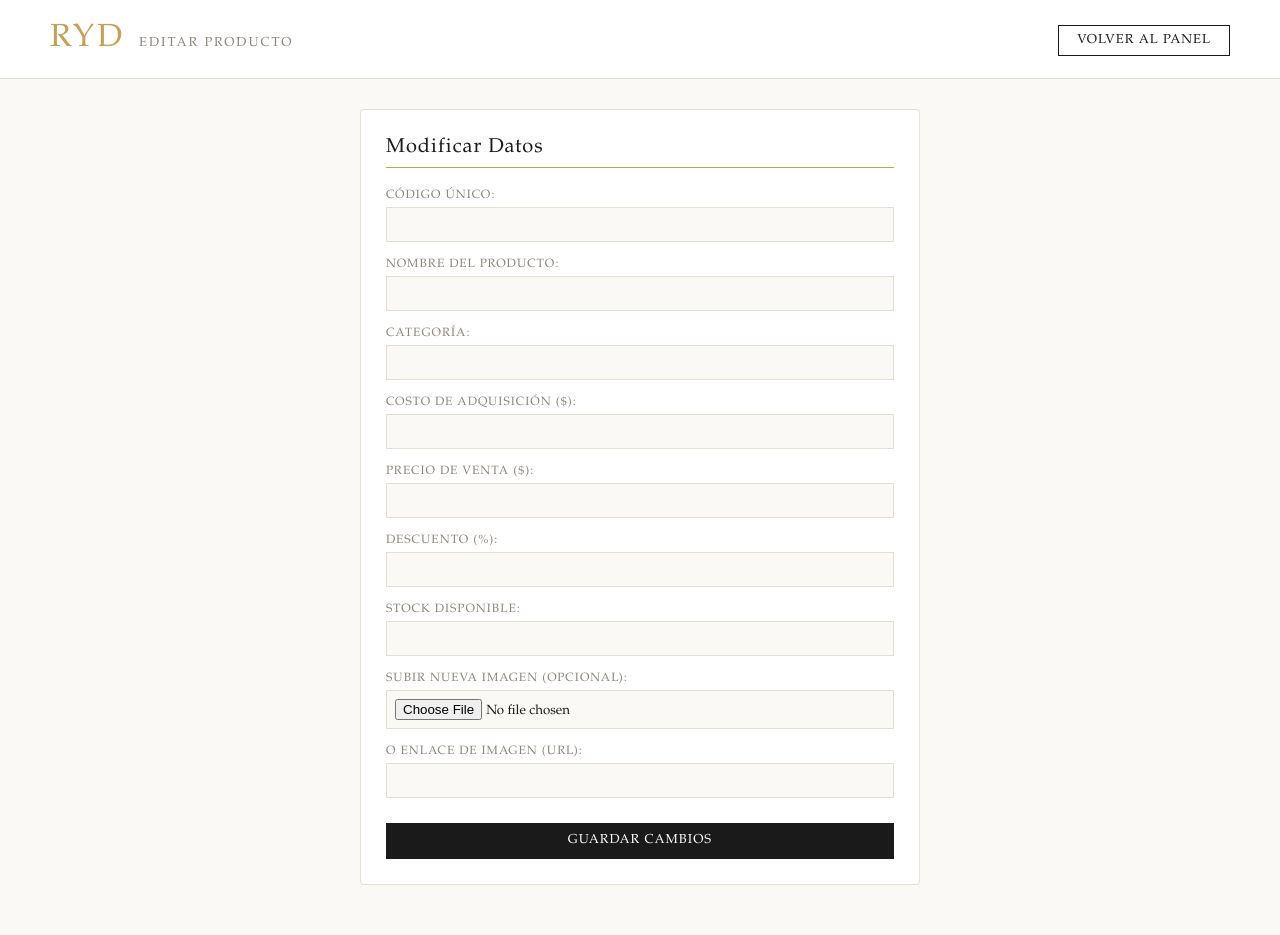
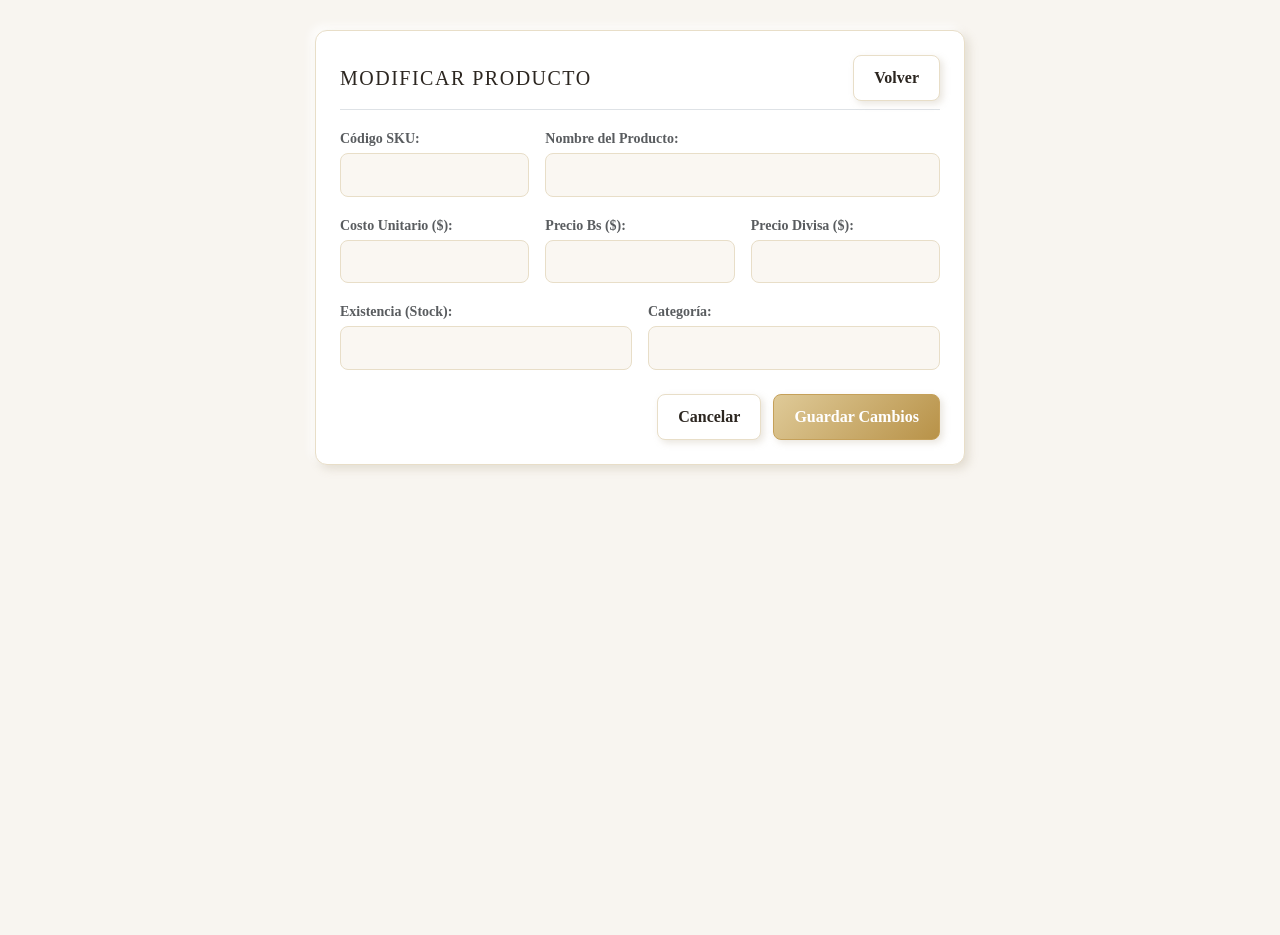
Before and after one commit to marialejandrav393-commits/ryd-tiendaoficial, a Flask app: template templates/editar.html in a window 1280 px wide. After the commit the page ends 471 px from the top, so only its background shows below. Run offline with Flask 3, Linux system fonts and the light colour scheme; the template is opened without the code that fills it, so the values that code supplies are empty.

Commit message:
Update editar.html

```diff
--- a/templates/editar.html
+++ b/templates/editar.html
@@ -2,199 +2,75 @@
 <html lang="es">
 <head>
     <meta charset="UTF-8">
-    <title>RyD - Editar Producto</title>
+    <meta name="viewport" content="width=device-width, initial-scale=1.0">
+    <title>RyD - Modificar Producto</title>
+    <link href="https://cdn.jsdelivr.net/npm/bootstrap@5.3.0/dist/css/bootstrap.min.css" rel="stylesheet">
     <style>
-        @font-face {
-            font-family: 'AppleGaramond-Light';
-            src: local('AppleGaramond-Light'), local('Apple Garamond Light'), local('Apple Garamond');
+        :root {
+            --ryd-gold: #C5A059;
+            --ryd-gold-dark: #9D7B38;
+            --ryd-bg: #F8F5F0;
+            --ryd-surface: #FFFFFF;
+            --ryd-beige-card: #F2ECE1;
+            --ryd-border: #E8DEC8;
+            --ryd-text: #2C2620;
+            --emboss-shadow: 4px 4px 10px rgba(180, 165, 140, 0.3), -4px -4px 10px rgba(255, 255, 255, 0.95);
+            --emboss-btn: 3px 3px 7px rgba(180, 165, 140, 0.28), -3px -3px 7px rgba(255, 255, 255, 0.9);
         }
-
-        * {
-            box-sizing: border-box;
-            font-family: 'AppleGaramond-Light', 'Apple Garamond', Garamond, serif;
-            margin: 0;
-            padding: 0;
-        }
-
-        body {
-            background-color: #FBF9F5;
-            color: #2C2C2C;
-            padding-bottom: 50px;
-        }
-
-        header {
-            background-color: #FFFFFF;
-            border-bottom: 1px solid #E5DFD3;
-            padding: 20px 50px;
-            display: flex;
-            justify-content: space-between;
-            align-items: center;
-            margin-bottom: 30px;
-        }
-
-        .logo {
-            font-size: 32px;
-            letter-spacing: 3px;
-            color: #C5A059;
-            text-transform: uppercase;
-        }
-
-        .subtitle {
-            font-size: 13px;
-            color: #8C857B;
-            letter-spacing: 2px;
-            text-transform: uppercase;
-            margin-left: 10px;
-        }
-
-        .store-link {
-            color: #1A1A1A;
-            border: 1px solid #1A1A1A;
-            text-decoration: none;
-            padding: 8px 18px;
-            font-size: 13px;
-            letter-spacing: 1px;
-            text-transform: uppercase;
-        }
-
-        .container {
-            max-width: 600px;
-            margin: 0 auto;
-            padding: 0 20px;
-        }
-
-        .card {
-            background: #FFFFFF;
-            border: 1px solid #E5DFD3;
-            border-radius: 4px;
-            padding: 25px;
-        }
-
-        h2 {
-            font-size: 20px;
-            font-weight: normal;
-            color: #1A1A1A;
-            border-bottom: 1px solid #C5A059;
-            padding-bottom: 8px;
-            margin-bottom: 20px;
-            letter-spacing: 1px;
-        }
-
-        .form-group {
-            margin-bottom: 15px;
-        }
-
-        label {
-            display: block;
-            font-size: 12px;
-            color: #8C857B;
-            margin-bottom: 5px;
-            text-transform: uppercase;
-            letter-spacing: 1px;
-        }
-
-        input {
-            width: 100%;
-            padding: 8px;
-            background: #FBF9F5;
-            border: 1px solid #E5DFD3;
-            color: #1A1A1A;
-        }
-
-        input:focus {
-            outline: none;
-            border-color: #C5A059;
-        }
-
-        .btn {
-            background: #1A1A1A;
-            color: #FFFFFF;
-            border: none;
-            padding: 10px 15px;
-            cursor: pointer;
-            width: 100%;
-            font-size: 13px;
-            letter-spacing: 1px;
-            text-transform: uppercase;
-            margin-top: 10px;
-        }
-
-        .btn:hover {
-            background: #333333;
-        }
-
-        .alert {
-            background: #E5DFD3;
-            color: #1A1A1A;
-            padding: 10px;
-            margin-bottom: 15px;
-            font-size: 13px;
-        }
+        body { background-color: var(--ryd-bg); color: var(--ryd-text); font-family: 'Cinzel', serif; padding: 30px 15px; }
+        .panel-luxury { background: var(--ryd-surface); border: 1px solid var(--ryd-border); border-radius: 12px; box-shadow: var(--emboss-shadow); padding: 24px; max-width: 650px; margin: 0 auto; }
+        .input-luxury { background: #FAF7F2; border: 1px solid var(--ryd-border); border-radius: 8px; color: var(--ryd-text); padding: 10px 14px; font-size: 0.9rem; }
+        .btn-3d { background: var(--ryd-surface); border: 1px solid var(--ryd-border); color: var(--ryd-text); font-weight: 700; padding: 10px 20px; border-radius: 8px; box-shadow: var(--emboss-btn); text-decoration: none; display: inline-block; }
+        .btn-3d-gold { background: linear-gradient(135deg, #DFCA98, #B89248); border: 1px solid #C5A059; color: #FFFFFF; }
     </style>
 </head>
 <body>
 
-    <header>
-        <div>
-            <span class="logo">RyD</span>
-            <span class="subtitle">Editar Producto</span>
+<div class="panel-luxury">
+    <div class="d-flex justify-content-between align-items-center mb-3 border-bottom pb-2">
+        <h5 style="margin: 0; letter-spacing: 1.5px; text-transform: uppercase;">Modificar Producto</h5>
+        <a href="/admin" class="btn-3d btn-sm">Volver</a>
     </div>
-        <div>
-            <a href="/admin" class="store-link">Volver al Panel</a>
+
+    <form method="POST">
+        <div class="row g-3">
+            <div class="col-md-4">
+                <label class="small text-muted fw-bold mb-1">Código SKU:</label>
+                <input type="text" name="codigo" class="form-control input-luxury fw-bold" value="{{ producto.codigo }}">
             </div>
-    </header>
+            <div class="col-md-8">
+                <label class="small text-muted fw-bold mb-1">Nombre del Producto:</label>
+                <input type="text" name="nombre" class="form-control input-luxury" value="{{ producto.nombre }}" required>
+            </div>
 
-    <div class="container">
-        {% with messages = get_flashed_messages() %}
-          {% if messages %}
-            {% for message in messages %}
-              <div class="alert">{{ message }}</div>
-            {% endfor %}
-          {% endif %}
-        {% endwith %}
+            <div class="col-md-4">
+                <label class="small text-muted fw-bold mb-1">Costo Unitario ($):</label>
+                <input type="number" step="0.01" name="costo" class="form-control input-luxury" value="{{ producto.costo }}">
+            </div>
+            <div class="col-md-4">
+                <label class="small text-muted fw-bold mb-1" style="color: #9D7B38;">Precio Bs ($):</label>
+                <input type="number" step="0.01" name="precio_bs" class="form-control input-luxury fw-bold" value="{{ producto.precio_bs }}">
+            </div>
+            <div class="col-md-4">
+                <label class="small text-muted fw-bold mb-1">Precio Divisa ($):</label>
+                <input type="number" step="0.01" name="precio" class="form-control input-luxury fw-bold" value="{{ producto.precio }}" required>
+            </div>
 
-        <div class="card">
-            <h2>Modificar Datos</h2>
-            <form action="/admin/editar/{{ producto['id'] }}" method="POST" enctype="multipart/form-data">
-                <div class="form-group">
-                    <label>Código Único:</label>
-                    <input type="text" name="codigo" value="{{ producto['codigo'] }}" required>
+            <div class="col-md-6">
+                <label class="small text-muted fw-bold mb-1">Existencia (Stock):</label>
+                <input type="number" name="stock" class="form-control input-luxury" value="{{ producto.stock }}" required>
             </div>
-                <div class="form-group">
-                    <label>Nombre del Producto:</label>
-                    <input type="text" name="nombre" value="{{ producto['nombre'] }}" required>
+            <div class="col-md-6">
+                <label class="small text-muted fw-bold mb-1">Categoría:</label>
+                <input type="text" name="categoria" class="form-control input-luxury" value="{{ producto.categoria }}">
             </div>
-                <div class="form-group">
-                    <label>Categoría:</label>
-                    <input type="text" name="categoria" value="{{ producto['categoria'] }}" required>
+
+            <div class="col-12 mt-4 text-end">
+                <a href="/admin" class="btn-3d me-2">Cancelar</a>
+                <button type="submit" class="btn-3d btn-3d-gold">Guardar Cambios</button>
             </div>
-                <div class="form-group">
-                    <label>Costo de Adquisición ($):</label>
-                    <input type="number" step="0.01" name="costo" value="{{ producto['costo'] }}" required>
         </div>
-                <div class="form-group">
-                    <label>Precio de Venta ($):</label>
-                    <input type="number" step="0.01" name="precio" value="{{ producto['precio'] }}" required>
-                </div>
-                <div class="form-group">
-                    <label>Descuento (%):</label>
-                    <input type="number" min="0" max="100" name="descuento" value="{{ producto['descuento'] }}">
-                </div>
-                <div class="form-group">
-                    <label>Stock Disponible:</label>
-                    <input type="number" name="stock" value="{{ producto['stock'] }}" required>
-                </div>
-                <div class="form-group">
-                    <label>Subir Nueva Imagen (Opcional):</label>
-                    <input type="file" name="imagen_archivo" accept="image/*">
-                </div>
-                <div class="form-group">
-                    <label>O Enlace de Imagen (URL):</label>
-                    <input type="url" name="imagen_url" value="{{ producto['imagen'] }}">
-                </div>
-                <button type="submit" class="btn">Guardar Cambios</button>
     </form>
-        </div>
 </div>
 
 </body>
```
Lines whose indentation alone changed are shown as unchanged.
